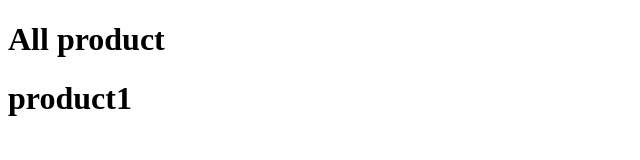
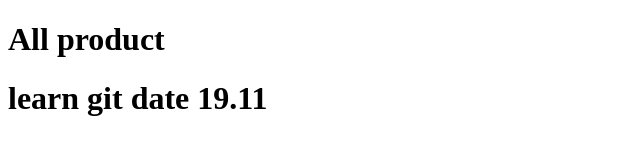
Before and after one commit to dungtt04/learn_git, a plain HTML site: page product.html in a window 1280 px wide. Shown: the whole page, without its empty margins (0-640 px from the left). Drawn offline with Linux system fonts and the light colour scheme.

Commit message:
update lan 2

```diff
--- a/product.html
+++ b/product.html
@@ -7,6 +7,6 @@
 </head>
 <body>
     <h1>All product</h1>
-    <h1>product1</h1>
+    <h1>learn git date 19.11</h1>
 </body>
 </html>
```
Also changed, not shown: 1 other file.
